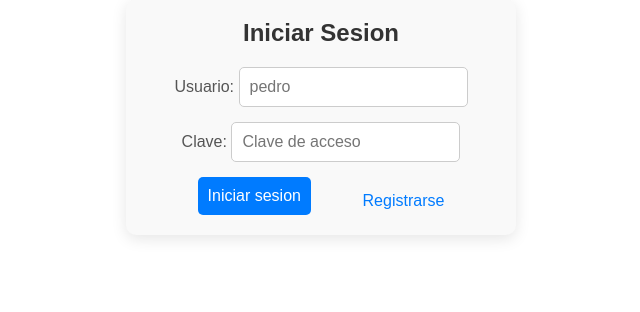
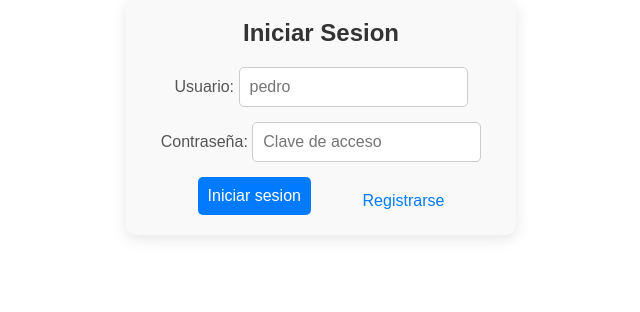
Before and after one commit to andresingenieroinformatico/servicios-varios, a PHP site: page /pages/login/login.php in a window 1280 px wide. Shown: the part 283-595 px from the top of the page, without its empty margins (319-959 px from the left). Run offline with PHP 8.4, Linux system fonts and the light colour scheme.

Commit message:
cambio en el input del login

```diff
--- a/pages/login/login.php
+++ b/pages/login/login.php
@@ -25,7 +25,7 @@
 				<input class="form-username-input" id="user" placeholder="pedro" name="username" required>
 			</div>
 			<div class="form-password">
-				<label for="pwd" class="form-label">Clave:</label>
+				<label for="pwd" class="form-label">Contraseña:</label>
 				<input type="password" class="form-password-input" id="pwd" placeholder="Clave de acceso" name="password" required>
 			</div>
 			<div class="form-actions">
```
